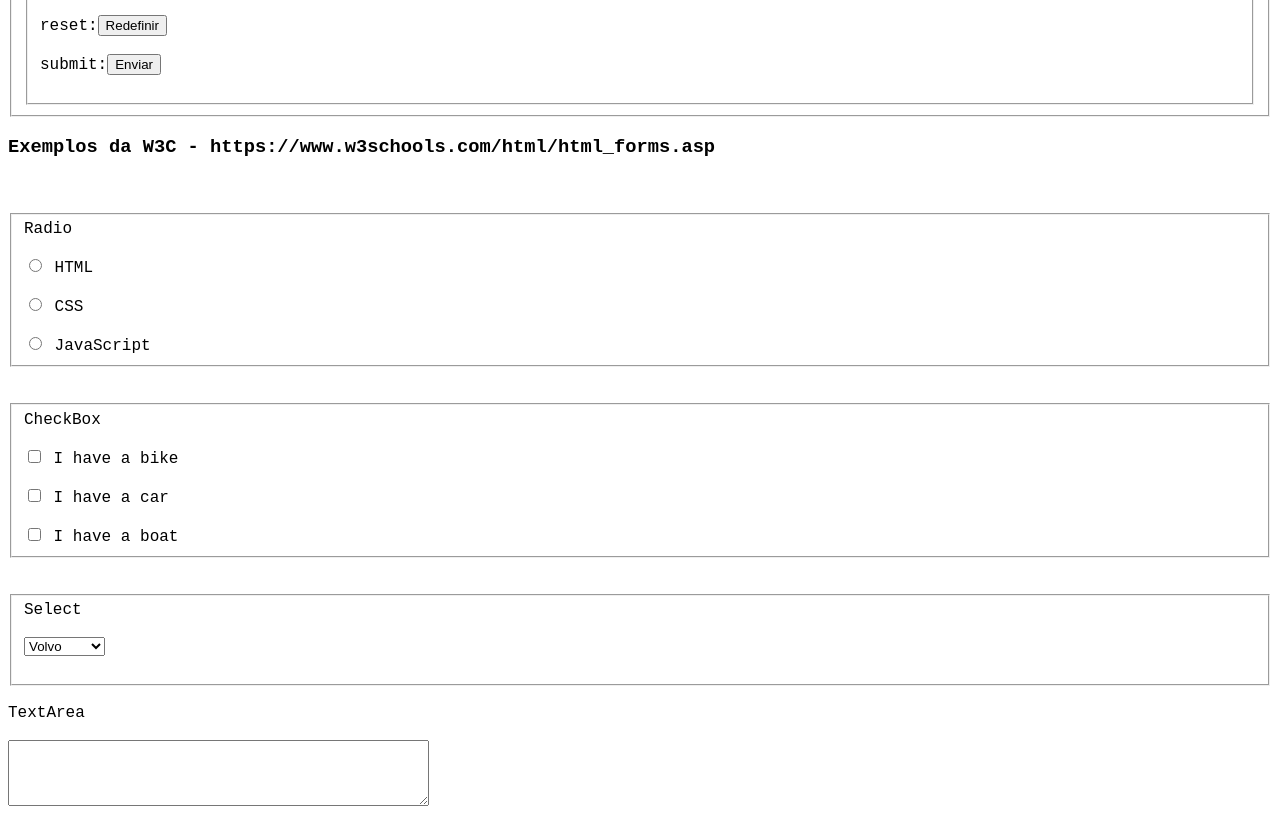
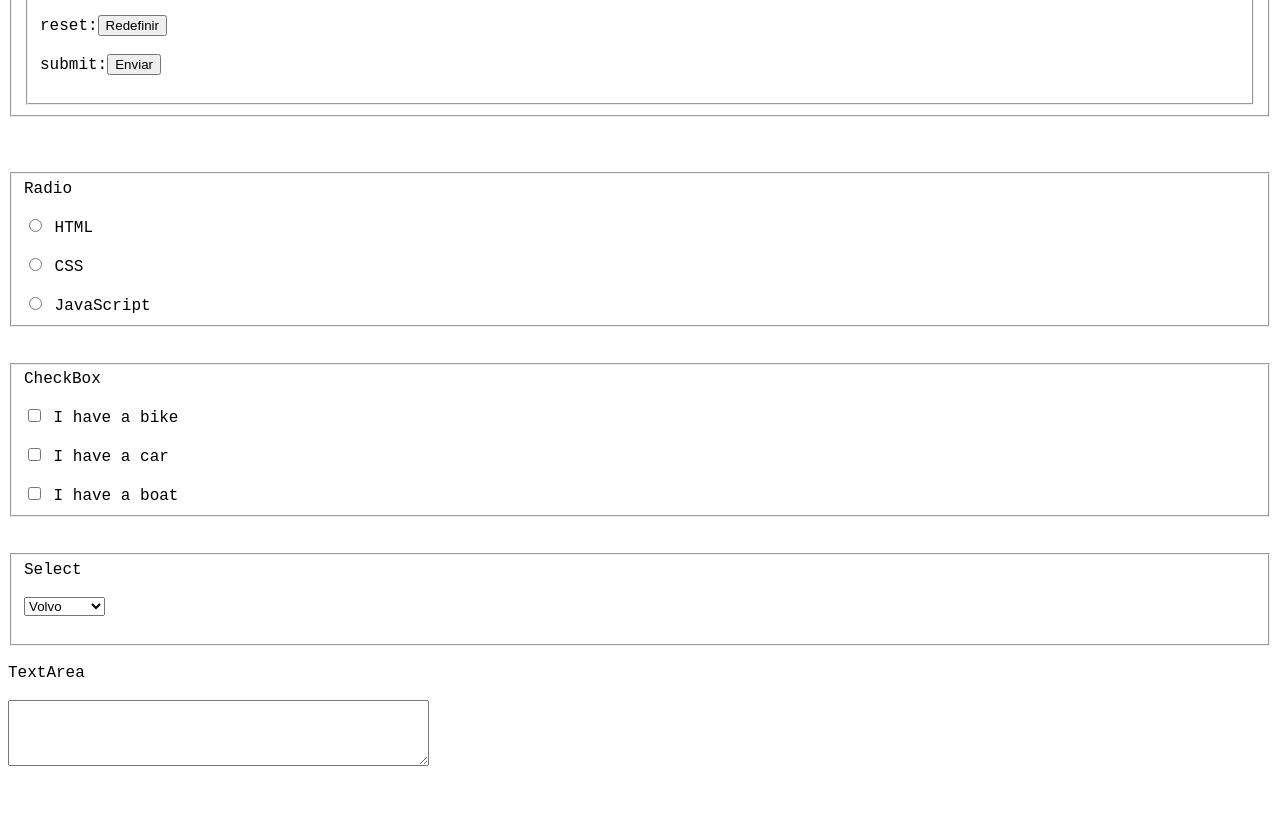
Before and after one commit to bea3853/Inputs-Client-Side, a plain HTML site: page index.html in a window 1280 px wide. Shown: the part 960-1779 px from the top of the page. After the commit the page ends 1739 px from the top, so only its background shows below. Drawn offline with Linux system fonts and the light colour scheme.

Commit message:
Alteração.

```diff
--- a/index.html
+++ b/index.html
@@ -39,7 +39,7 @@
                         </fieldset>
                     </fieldset>
 
-                    <h3> Exemplos da W3C - https://www.w3schools.com/html/html_forms.asp </h3>
+                    <h3>  </h3>
 
                     <br><br>
 
```
